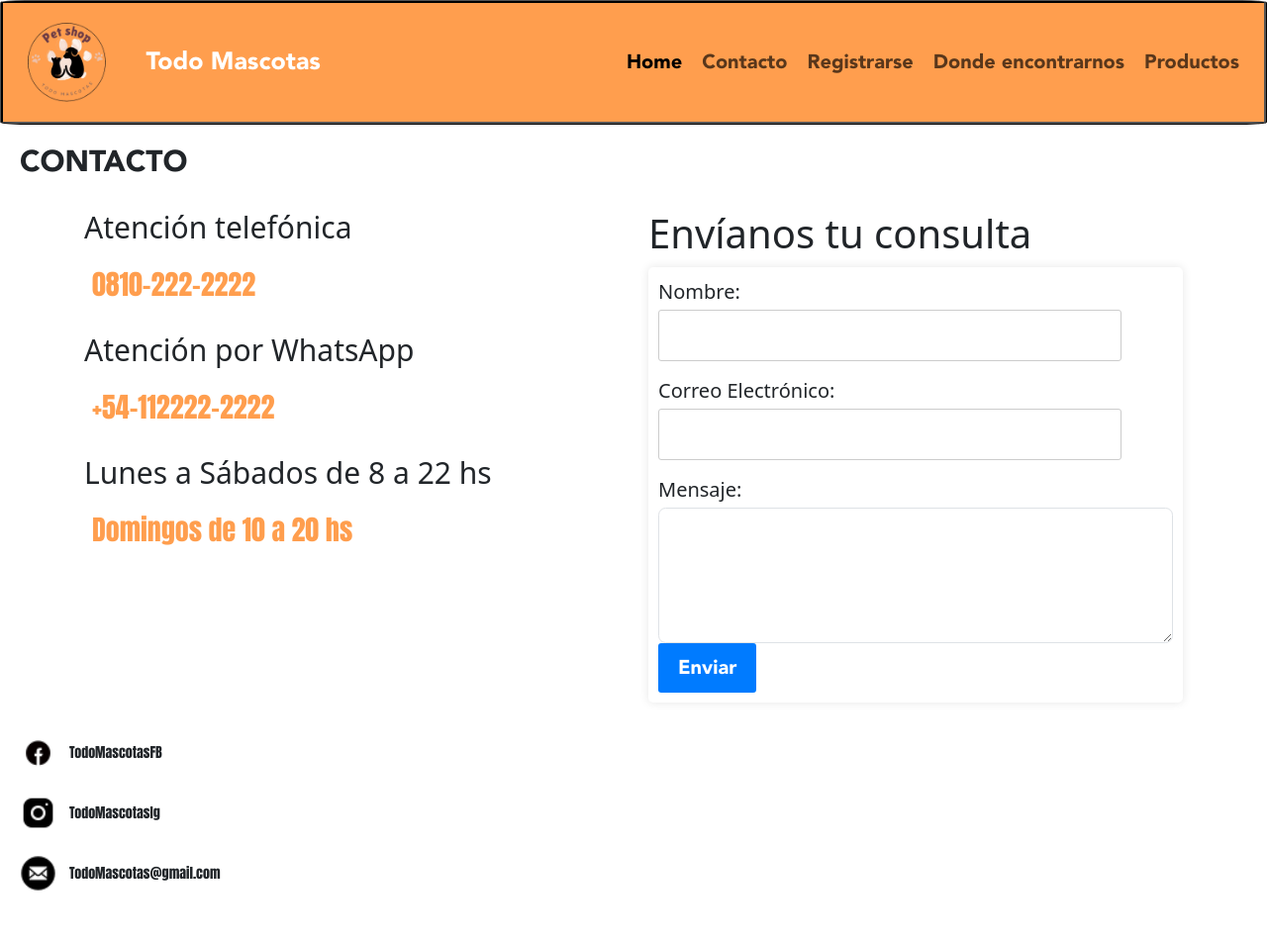
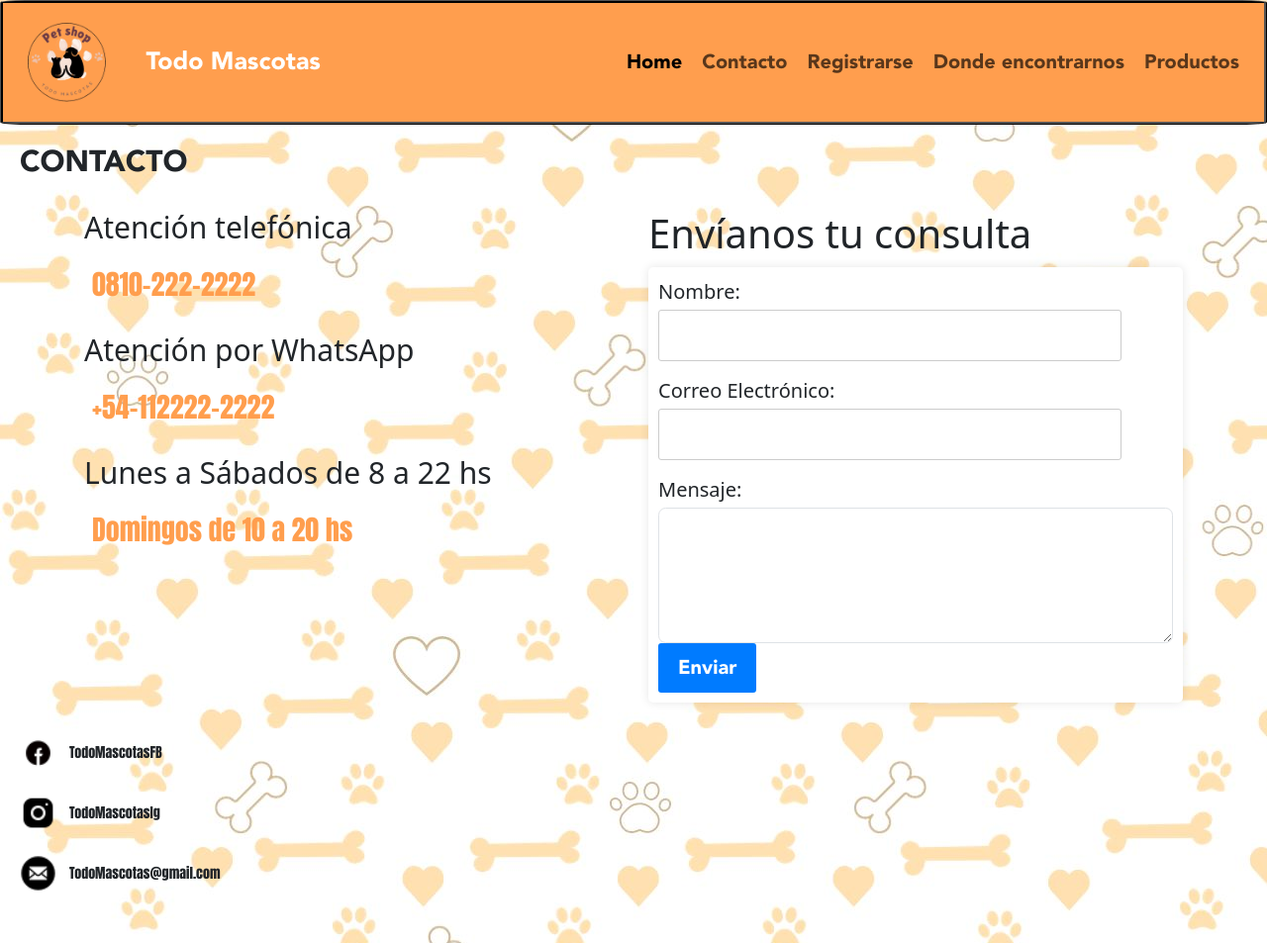
Before and after one commit to nicofandi/Prueba-canal, a website: page Pages/contacto.html in a window 1280 px wide. Shown: the top 953 px of the page at 99% size. Drawn offline with nearby package versions, Linux system fonts and the light colour scheme; files whose address does not match are found by name.

Commit message:
PF-NICOLAS_FANDIÑO

```diff
--- a/Pages/contacto.html
+++ b/Pages/contacto.html
@@ -16,7 +16,7 @@
     <link rel="icon" type="image/png" href="../img/favicon-32x32.png">
 </head>
 
-<body background= "./img/bgmain.jpg">
+<body background= "../img/bgmain.jpg">
     <header class="header">
         <nav class="navbar navbar-expand-lg bg-#bacccd">
             <div class="container-fluid">
```
